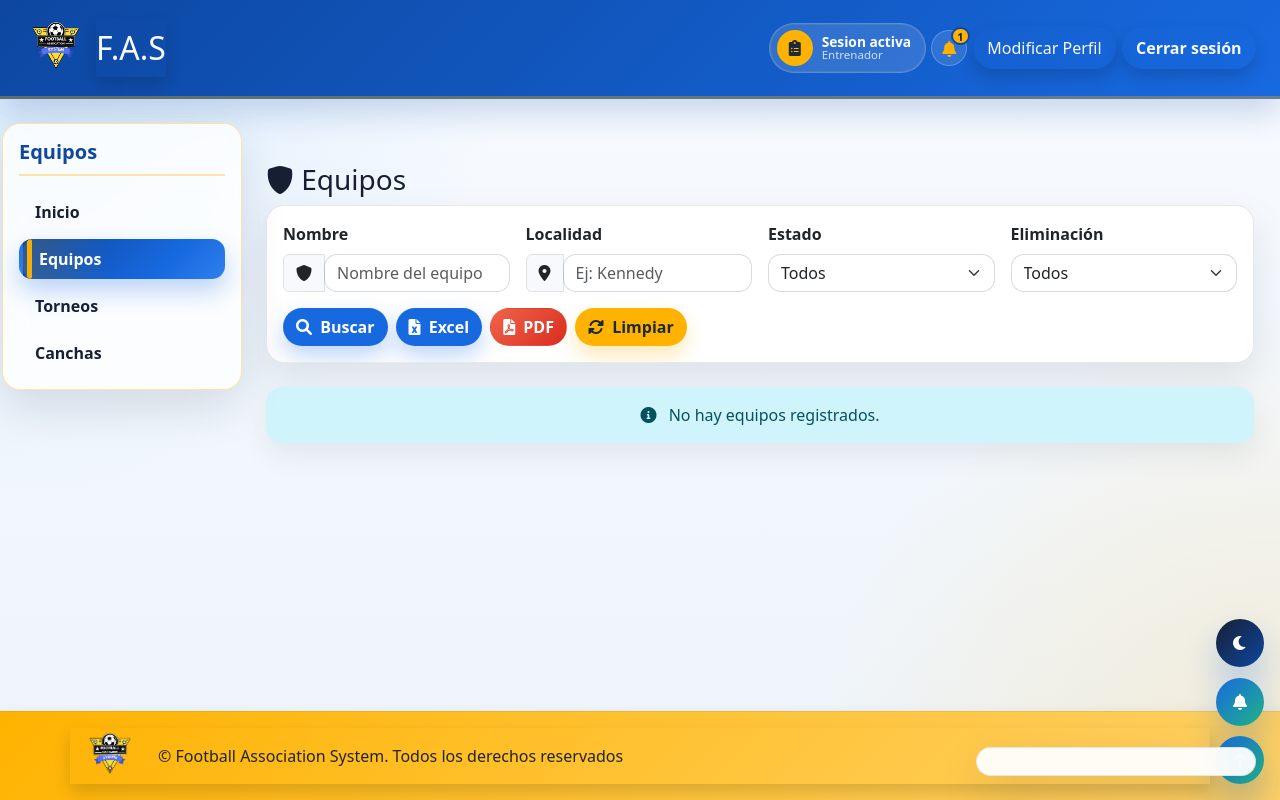
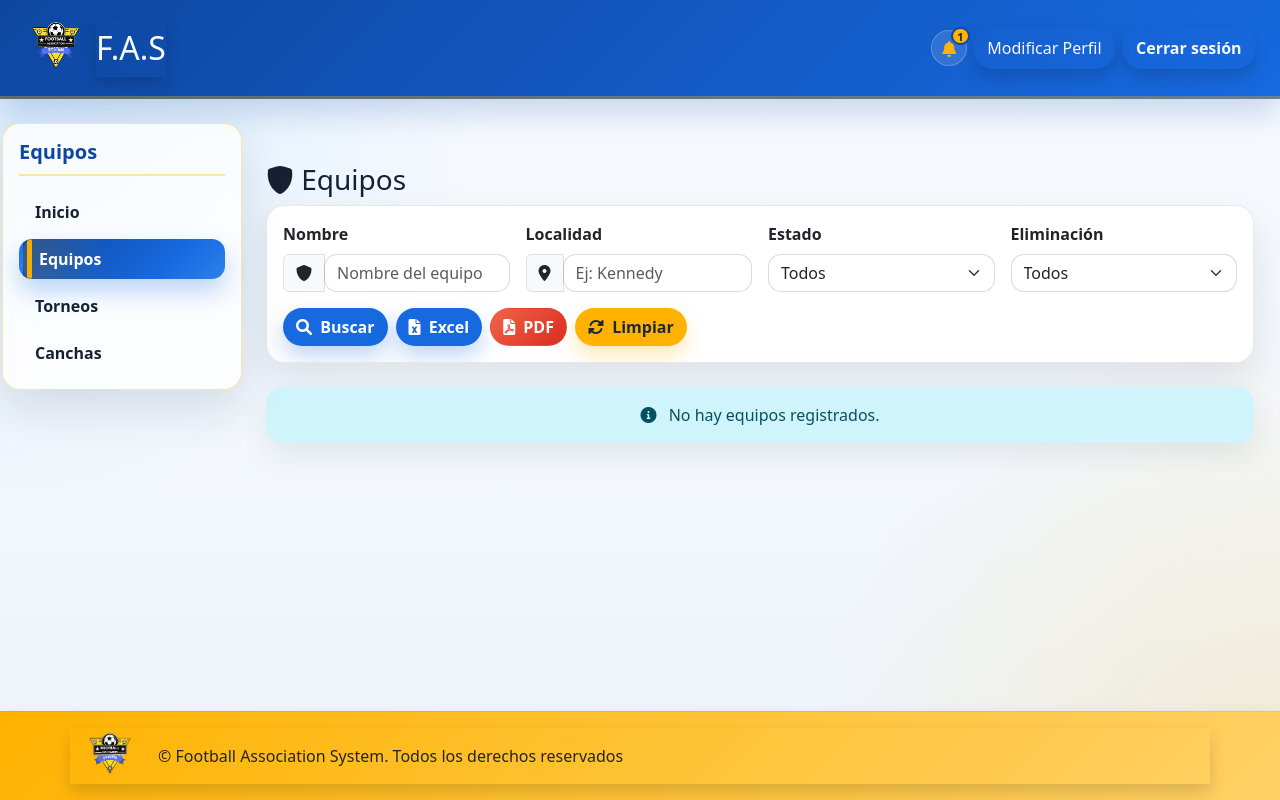
Before and after one commit to Ju4nes1807/Football_Association_System-F.A.S-_Django, a Django app: page /inscripciones/equipo/lista/ in a window 1280 px wide. Run offline with Django 5.2, Linux system fonts and the light colour scheme; the visitor is signed in with stand-in values (Sample User, id 1); data that the repository does not hold is empty.

Commit message:
Correcciones de interfaz

```diff
--- a/accounts/templates/accounts/login.html
+++ b/accounts/templates/accounts/login.html
@@ -104,6 +104,11 @@
                         Regresar
                     </a>
                 </div>
+            </div>
+        </div>
+        <div id="mobile-menu" class="!hidden md:hidden bg-fas-dark-blue">
+            <div class="px-2 pt-2 pb-3">
+                <a href="{% url 'landingpage' %}" class="block px-3 py-2 rounded-md text-base font-medium text-white hover:bg-fas-blue/80 text-center">Regresar</a>
             </div>
         </div>
     </nav>
--- a/accounts/templates/accounts/register.html
+++ b/accounts/templates/accounts/register.html
@@ -90,11 +90,11 @@
 <body class="flex flex-col min-h-screen bg-fas-gray-bg">
 
     <!-- NAVBAR -->
-    <nav class="bg-fas-blue shadow-lg">
+    <nav class="bg-fas-blue shadow-lg w-full">
         <div class="container mx-auto px-4 sm:px-6 lg:px-8">
             <div class="flex items-center justify-between h-20">
                 <a href="{% url 'landingpage' %}" class="flex items-center space-x-2">
-                    <img src="{% static 'public/images/Logo.png' %}" alt="Logo" class="navbar-logo mr-2 rounded-full shadow-md">
+                    <img src="{% static 'public/images/Logo.png' %}" alt="Logo" class="navbar-logo mr-2 rounded-full shadow-md w-16 h-16">
                     <p class="text-white text-3xl font-extrabold tracking-wide m-0">F.A.S</p>
                 </a>
                 <div class="hidden md:flex items-center space-x-4">
@@ -109,7 +109,7 @@
                 </div>
             </div>
         </div>
-        <div id="mobile-menu" class="hidden md:hidden bg-fas-dark-blue">
+        <div id="mobile-menu" class="!hidden md:hidden bg-fas-dark-blue">
             <div class="px-2 pt-2 pb-3">
                 <a href="{% url 'landingpage' %}" class="block px-3 py-2 rounded-md text-base font-medium text-white hover:bg-fas-blue/80 text-center">Regresar</a>
             </div>
--- a/accounts/templates/accounts/register_admin.html
+++ b/accounts/templates/accounts/register_admin.html
@@ -91,7 +91,7 @@
                 </div>
             </div>
         </div>
-        <div id="mobile-menu" class="hidden md:hidden bg-fas-dark-blue">
+        <div id="mobile-menu" class="!hidden md:hidden bg-fas-dark-blue">
             <div class="px-2 pt-2 pb-3">
                 <a href="{% url 'dashboard_admin' %}"
                    class="block px-3 py-2 rounded-md text-base font-medium text-white hover:bg-fas-blue/80 text-center">
--- a/accounts/templates/accounts/roles/mi_equipo_jugador.html
+++ b/accounts/templates/accounts/roles/mi_equipo_jugador.html
@@ -13,9 +13,9 @@
         @media (max-width: 767.98px) {
             .sidebar { border-right: none !important; border-bottom: 1px solid #dee2e6; padding-bottom: 1rem;margin-bottom: 1rem; }
         }
-        #toast-container { position: fixed; bottom: 24px; right: 24px; z-index: 9999; }
-        .fas-toast { min-width: 280px; padding: 14px 20px; border-radius: 12px; font-weight: 600; font-size: .9rem; display: flex; align-items: center; gap: 10px; box-shadow: 0 8px 24px rgba(0,0,0,.18); transform: translateY(80px); opacity: 0; transition: all .35s cubic-bezier(.34,1.56,.64,1); }
-        .fas-toast.show    { transform: translateY(0); opacity: 1; }
+        #toast-container { position: fixed; bottom: 24px; right: 24px; z-index: 9999; pointer-events: none; }
+        .fas-toast { min-width: 280px; padding: 14px 20px; border-radius: 12px; font-weight: 600; font-size: .9rem; display: none; align-items: center; gap: 10px; box-shadow: 0 8px 24px rgba(0,0,0,.18); transition: all .35s cubic-bezier(.34,1.56,.64,1); }
+        .fas-toast.show { display: flex; }
         .fas-toast.success { background: #d1fae5; color: #065f46; border-left: 5px solid #10b981; }
         .fas-toast.error   { background: #fee2e2; color: #7f1d1d; border-left: 5px solid #ef4444; }
     </style>
--- a/inscripciones/templates/inscripciones/canchas/carga_masiva_canchas.html
+++ b/inscripciones/templates/inscripciones/canchas/carga_masiva_canchas.html
@@ -10,9 +10,9 @@
     <title>Carga Masiva Canchas | F.A.S</title>
     <style>
         .list-group-item.active { background-color: #0d6efd; border-color: #0d6efd; color: #fff; }
-        #toast-container { position: fixed; bottom: 24px; right: 24px; z-index: 9999; }
-        .fas-toast { min-width: 280px; padding: 14px 20px; border-radius: 12px; font-weight: 600; font-size: .9rem; display: flex; align-items: center; gap: 10px; box-shadow: 0 8px 24px rgba(0,0,0,.18); transform: translateY(80px); opacity: 0; transition: all .35s cubic-bezier(.34,1.56,.64,1); }
-        .fas-toast.show    { transform: translateY(0); opacity: 1; }
+        #toast-container { position: fixed; bottom: 24px; right: 24px; z-index: 9999; pointer-events: none; }
+        .fas-toast { min-width: 280px; padding: 14px 20px; border-radius: 12px; font-weight: 600; font-size: .9rem; display: none; align-items: center; gap: 10px; box-shadow: 0 8px 24px rgba(0,0,0,.18); transition: all .35s cubic-bezier(.34,1.56,.64,1); }
+        .fas-toast.show { display: flex; }
         .fas-toast.success { background: #d1fae5; color: #065f46; border-left: 5px solid #10b981; }
         .fas-toast.error   { background: #fee2e2; color: #7f1d1d; border-left: 5px solid #ef4444; }
     </style>
--- a/inscripciones/templates/inscripciones/canchas/form_cancha.html
+++ b/inscripciones/templates/inscripciones/canchas/form_cancha.html
@@ -27,7 +27,7 @@
                 <img src="{% static 'public/images/Logo.png' %}" alt="Logo" class="w-16 h-16 rounded-full shadow-md mr-2">
                 <p class="text-white text-3xl font-extrabold tracking-wide m-0">F.A.S</p>
             </a>
-            <div class="flex items-center gap-4">
+            <div class="ml-auto flex items-center justify-end gap-4 flex-wrap">
                 <a href="{% url 'inscripciones:lista_canchas' %}" class="bg-fas-yellow text-fas-dark-blue font-bold py-2 px-4 rounded-lg hover:bg-yellow-400 transition">Regresar</a>
                 <a href="{% url 'editar_perfil' %}" class="bg-white text-fas-blue border border-fas-blue font-bold py-2 px-4 rounded-lg shadow-md hover:bg-gray-100 transition duration-300">Modificar Perfil</a>
                 <form method="POST" action="{% url 'logout' %}">{% csrf_token %}
--- a/inscripciones/templates/inscripciones/carga_masiva_jugadores.html
+++ b/inscripciones/templates/inscripciones/carga_masiva_jugadores.html
@@ -10,9 +10,9 @@
     <title>Carga Masiva | F.A.S</title>
     <style>
         .list-group-item.active { background-color: #0d6efd; border-color: #0d6efd; color: #fff; }
-        #toast-container { position: fixed; bottom: 24px; right: 24px; z-index: 9999; }
-        .fas-toast { min-width: 280px; padding: 14px 20px; border-radius: 12px; font-weight: 600; font-size: .9rem; display: flex; align-items: center; gap: 10px; box-shadow: 0 8px 24px rgba(0,0,0,.18); transform: translateY(80px); opacity: 0; transition: all .35s cubic-bezier(.34,1.56,.64,1); }
-        .fas-toast.show { transform: translateY(0); opacity: 1; }
+        #toast-container { position: fixed; bottom: 24px; right: 24px; z-index: 9999; pointer-events: none; }
+        .fas-toast { min-width: 280px; padding: 14px 20px; border-radius: 12px; font-weight: 600; font-size: .9rem; display: none; align-items: center; gap: 10px; box-shadow: 0 8px 24px rgba(0,0,0,.18); transition: all .35s cubic-bezier(.34,1.56,.64,1); }
+        .fas-toast.show { display: flex; }
         .fas-toast.success { background: #d1fae5; color: #065f46; border-left: 5px solid #10b981; }
         .fas-toast.error { background: #fee2e2; color: #7f1d1d; border-left: 5px solid #ef4444; }
     </style>
--- a/inscripciones/templates/inscripciones/lista_equipos.html
+++ b/inscripciones/templates/inscripciones/lista_equipos.html
@@ -11,9 +11,9 @@
     <title>Equipos | F.A.S</title>
     <style>
         .list-group-item.active { background-color: #0d6efd; border-color: #0d6efd; color: #fff; }
-        #toast-container { position: fixed; bottom: 24px; right: 24px; z-index: 9999; }
-        .fas-toast { min-width: 280px; padding: 14px 20px; border-radius: 12px; font-weight: 600; font-size: .9rem; display: flex; align-items: center; gap: 10px; box-shadow: 0 8px 24px rgba(0,0,0,.18); transform: translateY(80px); opacity: 0; transition: all .35s cubic-bezier(.34,1.56,.64,1); }
-        .fas-toast.show    { transform: translateY(0); opacity: 1; }
+        #toast-container { position: fixed; bottom: 24px; right: 24px; z-index: 9999; pointer-events: none; }
+        .fas-toast { min-width: 280px; padding: 14px 20px; border-radius: 12px; font-weight: 600; font-size: .9rem; display: none; align-items: center; gap: 10px; box-shadow: 0 8px 24px rgba(0,0,0,.18); transition: all .35s cubic-bezier(.34,1.56,.64,1); }
+        .fas-toast.show { display: flex; }
         .fas-toast.success { background: #d1fae5; color: #065f46; border-left: 5px solid #10b981; }
         .fas-toast.error   { background: #fee2e2; color: #7f1d1d; border-left: 5px solid #ef4444; }
     </style>
--- a/inscripciones/templates/inscripciones/lista_jugadores.html
+++ b/inscripciones/templates/inscripciones/lista_jugadores.html
@@ -11,9 +11,9 @@
     <style>
         .list-group-item.active { background-color: #0d6efd; border-color: #0d6efd; color: #fff; }
         @media (max-width: 767.98px) { .sidebar { border-bottom: 1px solid #dee2e6; padding-bottom: 1rem; margin-bottom: 1rem; } }
-        #toast-container { position: fixed; bottom: 24px; right: 24px; z-index: 9999; }
-        .fas-toast { min-width: 280px; padding: 14px 20px; border-radius: 12px; font-weight: 600; font-size: .9rem; display: flex; align-items: center; gap: 10px; box-shadow: 0 8px 24px rgba(0,0,0,.18); transform: translateY(80px); opacity: 0; transition: all .35s cubic-bezier(.34,1.56,.64,1); }
-        .fas-toast.show { transform: translateY(0); opacity: 1; }
+        #toast-container { position: fixed; bottom: 24px; right: 24px; z-index: 9999; pointer-events: none; }
+        .fas-toast { min-width: 280px; padding: 14px 20px; border-radius: 12px; font-weight: 600; font-size: .9rem; display: none; align-items: center; gap: 10px; box-shadow: 0 8px 24px rgba(0,0,0,.18); transition: all .35s cubic-bezier(.34,1.56,.64,1); }
+        .fas-toast.show { display: flex; }
         .fas-toast.success { background: #d1fae5; color: #065f46; border-left: 5px solid #10b981; }
         .fas-toast.error { background: #fee2e2; color: #7f1d1d; border-left: 5px solid #ef4444; }
     </style>
--- a/inscripciones/templates/inscripciones/mi_equipo.html
+++ b/inscripciones/templates/inscripciones/mi_equipo.html
@@ -13,9 +13,9 @@
         @media (max-width: 767.98px) {
             .sidebar { border-right: none !important; border-bottom: 1px solid #dee2e6; padding-bottom: 1rem; margin-bottom: 1rem; }
         }
-        #toast-container { position: fixed; bottom: 24px; right: 24px; z-index: 9999; }
-        .fas-toast { min-width: 280px; padding: 14px 20px; border-radius: 12px; font-weight: 600; font-size: .9rem; display: flex; align-items: center; gap: 10px; box-shadow: 0 8px 24px rgba(0,0,0,.18); transform: translateY(80px); opacity: 0; transition: all .35s cubic-bezier(.34,1.56,.64,1); }
-        .fas-toast.show    { transform: translateY(0); opacity: 1; }
+        #toast-container { position: fixed; bottom: 24px; right: 24px; z-index: 9999; pointer-events: none; }
+        .fas-toast { min-width: 280px; padding: 14px 20px; border-radius: 12px; font-weight: 600; font-size: .9rem; display: none; align-items: center; gap: 10px; box-shadow: 0 8px 24px rgba(0,0,0,.18); transition: all .35s cubic-bezier(.34,1.56,.64,1); }
+        .fas-toast.show { display: flex; }
         .fas-toast.success { background: #d1fae5; color: #065f46; border-left: 5px solid #10b981; }
         .fas-toast.error   { background: #fee2e2; color: #7f1d1d; border-left: 5px solid #ef4444; }
     </style>
--- a/public/static/public/js/fas-app.js
+++ b/public/static/public/js/fas-app.js
@@ -51,13 +51,13 @@
             return link.getAttribute('href') || '';
         }).join(' ');
 
-        if (links.indexOf('dashboard_jugador') !== -1 || links.indexOf('editar_jugador_perfil') !== -1 || pageText.indexOf('menu jugador') !== -1) {
+        if (links.indexOf('dashboard_jugador') !== -1 || links.indexOf('editar_jugador_perfil') !== -1) {
             return { label: 'Jugador', icon: 'fa-user' };
         }
-        if (links.indexOf('dashboard_entrenador') !== -1 || links.indexOf('entrenador') !== -1 || pageText.indexOf('entrenador') !== -1) {
+        if (links.indexOf('dashboard_entrenador') !== -1 || links.indexOf('/entrenamientos/lista/') !== -1) {
             return { label: 'Entrenador', icon: 'fa-clipboard-list' };
         }
-        if (links.indexOf('dashboard_admin') !== -1 || pageText.indexOf('admin') !== -1 || pageText.indexOf('equipos') !== -1) {
+        if (links.indexOf('dashboard_admin') !== -1 || links.indexOf('/admin/') !== -1) {
             return { label: 'Administrador', icon: 'fa-shield-halved' };
         }
         return { label: 'Usuario', icon: 'fa-user-check' };
@@ -132,17 +132,11 @@
     }
 
     function addTopbarExperience() {
-        if (document.querySelector('.fas-user-chip')) return;
         var container = findTopActionContainer();
         if (!container) return;
 
         var role = inferRole();
         var profileLink = findProfileLink();
-
-        var chip = document.createElement('div');
-        chip.className = 'fas-user-chip';
-        chip.innerHTML = '<span class="fas-user-chip-icon"><i class="fas ' + role.icon + '"></i></span>' +
-            '<span><strong>Sesion activa</strong><small>' + role.label + '</small></span>';
 
         var notifications = buildNotifications(role);
         var notifyWrap = document.createElement('div');
@@ -173,18 +167,14 @@
             panel.hidden = true;
         });
 
-        var chipNode = wrapForTopbar(container, chip);
         var notifyNode = wrapForTopbar(container, notifyWrap);
 
         if (profileLink && profileLink.parentElement && profileLink.parentElement.classList.contains('nav-item')) {
-            container.insertBefore(chipNode, profileLink.parentElement);
             container.insertBefore(notifyNode, profileLink.parentElement);
         } else if (profileLink) {
-            container.insertBefore(chipNode, profileLink);
             container.insertBefore(notifyNode, profileLink);
         } else {
-            container.insertBefore(chipNode, container.firstChild);
-            container.insertBefore(notifyNode, chipNode.nextSibling);
+            container.insertBefore(notifyNode, container.firstChild);
         }
     }
 
@@ -453,7 +443,7 @@
         polishStatusBadges();
         polishEmptyStates();
         highlightImportantRows();
-        addFloatingActions();
+        // addFloatingActions();
         confirmDangerForms();
     });
 })();
```
Also changed, not shown: inscripciones/templates/inscripciones/canchas/lista_canchas.html (+4 -6 lines), inscripciones/templates/inscripciones/registrar_jugador.html (+13 -7 lines).
